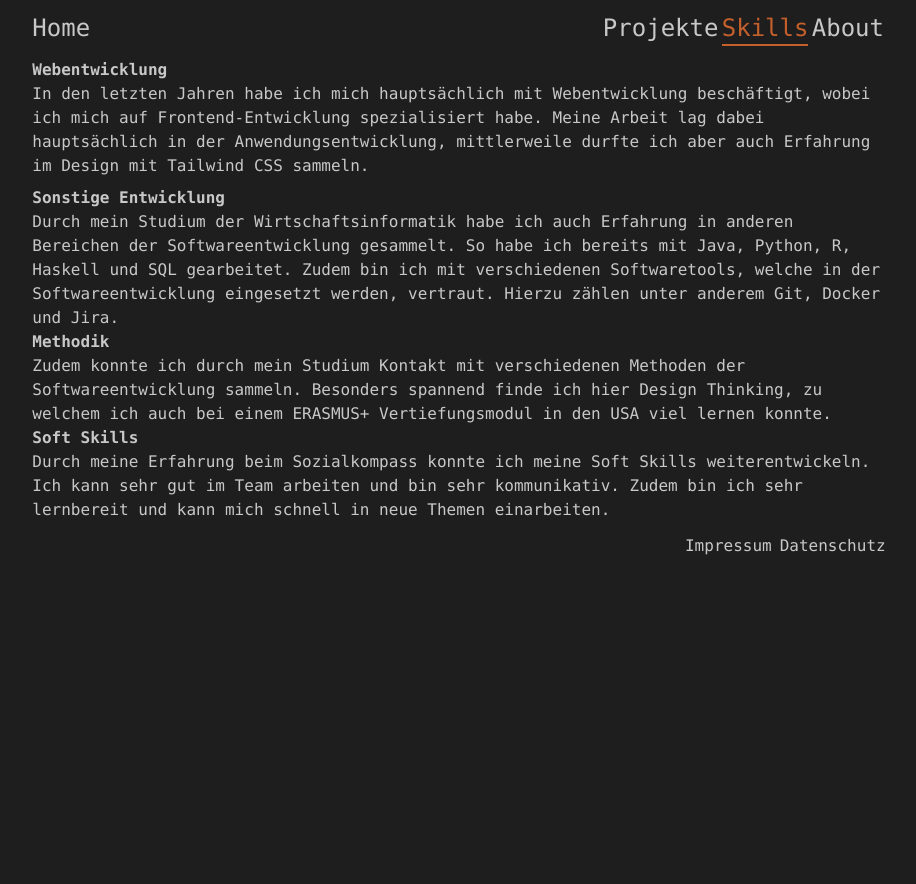
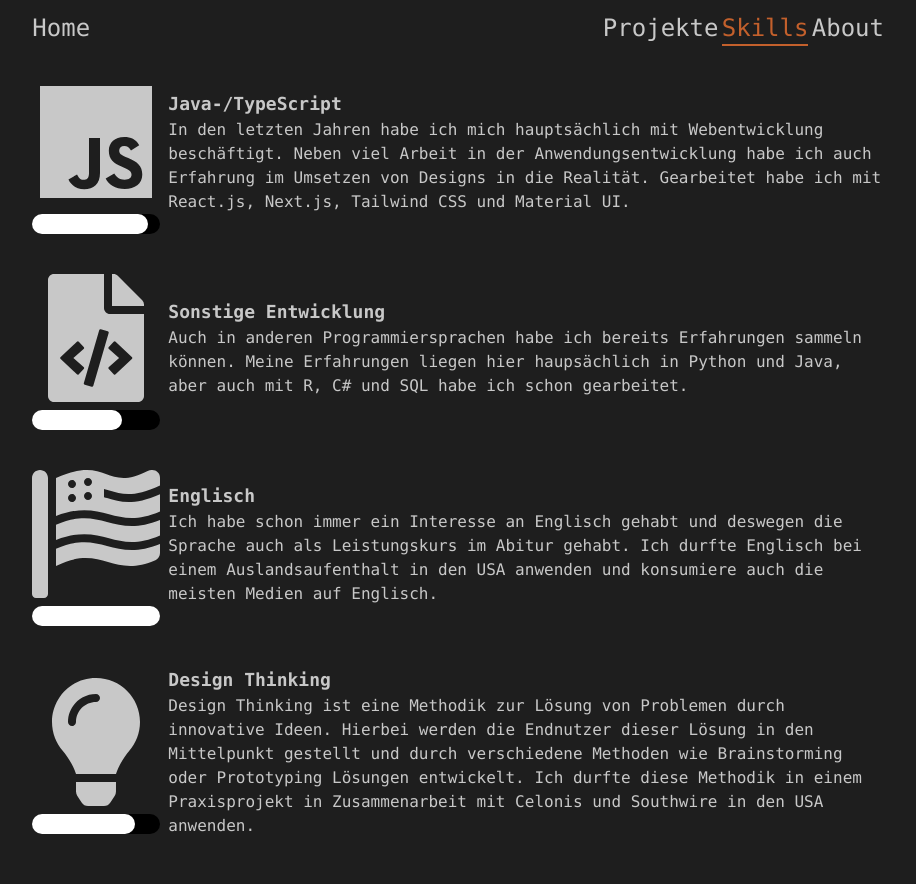
Before and after one commit to JonasRettig/jrettig.dev, a Next.js app: page /skills in a window 1280 px wide. Shown: the top 884 px of the page, without its empty margins (181-1097 px from the left). Before the commit the page ends 800 px from the top, so only its background shows below. Built offline with nearby package versions, Linux system fonts and the light colour scheme.

Commit message:
rework of the skills site

```diff
--- a/src/app/skills/page.tsx
+++ b/src/app/skills/page.tsx
@@ -1,38 +1,54 @@
 import Footer from "@/components/footer";
 import Header from "@/components/header";
+import Skill from "@/components/skill";
+import { IoLogoJavascript } from "react-icons/io5";
+import { FaFileCode } from "react-icons/fa";
+import { FaFlagUsa } from "react-icons/fa";
+import { FaLightbulb } from "react-icons/fa";
+import { FaTools } from "react-icons/fa";
+import { RiTeamFill } from "react-icons/ri";
 
 export default function Skills() {
     return (
         <div>
             <Header highlight={"skills"}/>
             <div className="w-4/6 flex flex-col justify-self-center mx-auto max-sm:w-11/12">
-                <div className="mb-2">
-                    <b> Webentwicklung </b>
-                    <div>
-                    In den letzten Jahren habe ich mich hauptsächlich mit Webentwicklung beschäftigt, wobei ich mich auf Frontend-Entwicklung spezialisiert habe.
-                    Meine Arbeit lag dabei hauptsächlich in der Anwendungsentwicklung, mittlerweile durfte ich aber auch Erfahrung im Design mit Tailwind CSS sammeln.
-                    </div>
-                </div>
-                <div>
-                    <b> Sonstige Entwicklung </b>
-                    <div>
-                    Durch mein Studium der Wirtschaftsinformatik habe ich auch Erfahrung in anderen Bereichen der Softwareentwicklung gesammelt. So habe ich bereits mit Java, Python, R, Haskell und SQL gearbeitet.
-                    Zudem bin ich mit verschiedenen Softwaretools, welche in der Softwareentwicklung eingesetzt werden, vertraut. Hierzu zählen unter anderem Git, Docker und Jira.
-                    </div>
-                </div>
-                <div>
-                    <b> Methodik </b>
-                    <div>
-                    Zudem konnte ich durch mein Studium Kontakt mit verschiedenen Methoden der Softwareentwicklung sammeln.
-                    Besonders spannend finde ich hier Design Thinking, zu welchem ich auch bei einem ERASMUS+ Vertiefungsmodul in den USA viel lernen konnte.
-                    </div>
-                </div>
-                <div>
-                    <b> Soft Skills </b>
-                    <div>
-                    Durch meine Erfahrung beim Sozialkompass konnte ich meine Soft Skills weiterentwickeln. Ich kann sehr gut im Team arbeiten und bin sehr kommunikativ. Zudem bin ich sehr lernbereit und kann mich schnell in neue Themen einarbeiten.
-                    </div>
-                </div>
+                <Skill
+                    icon={<IoLogoJavascript />}
+                    skill={"Java-/TypeScript"}
+                    info={"In den letzten Jahren habe ich mich hauptsächlich mit Webentwicklung beschäftigt. Neben viel Arbeit in der Anwendungsentwicklung habe ich auch Erfahrung im Umsetzen von Designs in die Realität. Gearbeitet habe ich mit React.js, Next.js, Tailwind CSS und Material UI."}
+                    level={9}
+                />
+                <Skill
+                    icon={<FaFileCode />}
+                    skill={"Sonstige Entwicklung"}
+                    info={"Auch in anderen Programmiersprachen habe ich bereits Erfahrungen sammeln können. Meine Erfahrungen liegen hier haupsächlich in Python und Java, aber auch mit R, C# und SQL habe ich schon gearbeitet."}
+                    level={7}
+                />
+                <Skill
+                    icon={<FaFlagUsa />}
+                    skill={"Englisch"}
+                    info={"Ich habe schon immer ein Interesse an Englisch gehabt und deswegen die Sprache auch als Leistungskurs im Abitur gehabt. Ich durfte Englisch bei einem Auslandsaufenthalt in den USA anwenden und konsumiere auch die meisten Medien auf Englisch."}
+                    level={10}
+                />
+                <Skill
+                    icon={<FaLightbulb />}
+                    skill={"Design Thinking"}
+                    info={"Design Thinking ist eine Methodik zur Lösung von Problemen durch innovative Ideen. Hierbei werden die Endnutzer dieser Lösung in den Mittelpunkt gestellt und durch verschiedene Methoden wie Brainstorming oder Prototyping Lösungen entwickelt. Ich durfte diese Methodik in einem Praxisprojekt in Zusammenarbeit mit Celonis und Southwire in den USA anwenden."}
+                    level={8}
+                />
+                <Skill
+                    icon={<FaTools />}
+                    skill={"Tools"}
+                    info={"Natürlich habe ich auch Erfahrung mit verschiedenen Tools, die in der Softwareentwicklung verwendet werden. Ich habe Erfahrung mit Git, Docker, Jira, Confluence, Figma und vielen mehr."}
+                    level={7}
+                />
+                <Skill
+                    icon={<RiTeamFill />}
+                    skill={"Teamwork"}
+                    info={"Ich durfte in den letzten Jahren in vielen verschiedenen Teams arbeiten. Hier habe ich gelernt, wie wichtig es ist, sich gegenseitig zu unterstützen und sich aufeinander verlassen zu können. Ich konnte sowohl in Remote-Teams als auch in Teams vor Ort arbeiten, zudem habe ich auch mit der Arbeit in internationalen Teams Erfahrung."}
+                    level={10}
+                />
             </div>
             <Footer/>
         </div>
--- /dev/null
+++ b/src/components/skill.tsx
@@ -0,0 +1,20 @@
+
+export default function Skill({ icon, skill, info, level }: { icon: any, skill: string, info: string, level: number }) {
+    return (
+        <div className="flex flex-row my-5 items-center">
+            <div className="text-9xl mr-2 flex flex-col">
+                {icon}
+                <div className="bg-black rounded-3xl h-[20px] w-full mt-2" >
+                    <div style={{ width: `${(level / (10)) * 100}%` }} className=" bg-white rounded-3xl h-full">
+                    </div>
+                </div>
+            </div>
+            <div className="mb-2">
+                <b className="text-lg"> {skill} </b>
+                <div>
+                    {info}
+                </div>
+            </div>
+        </div>
+    )
+}
```
